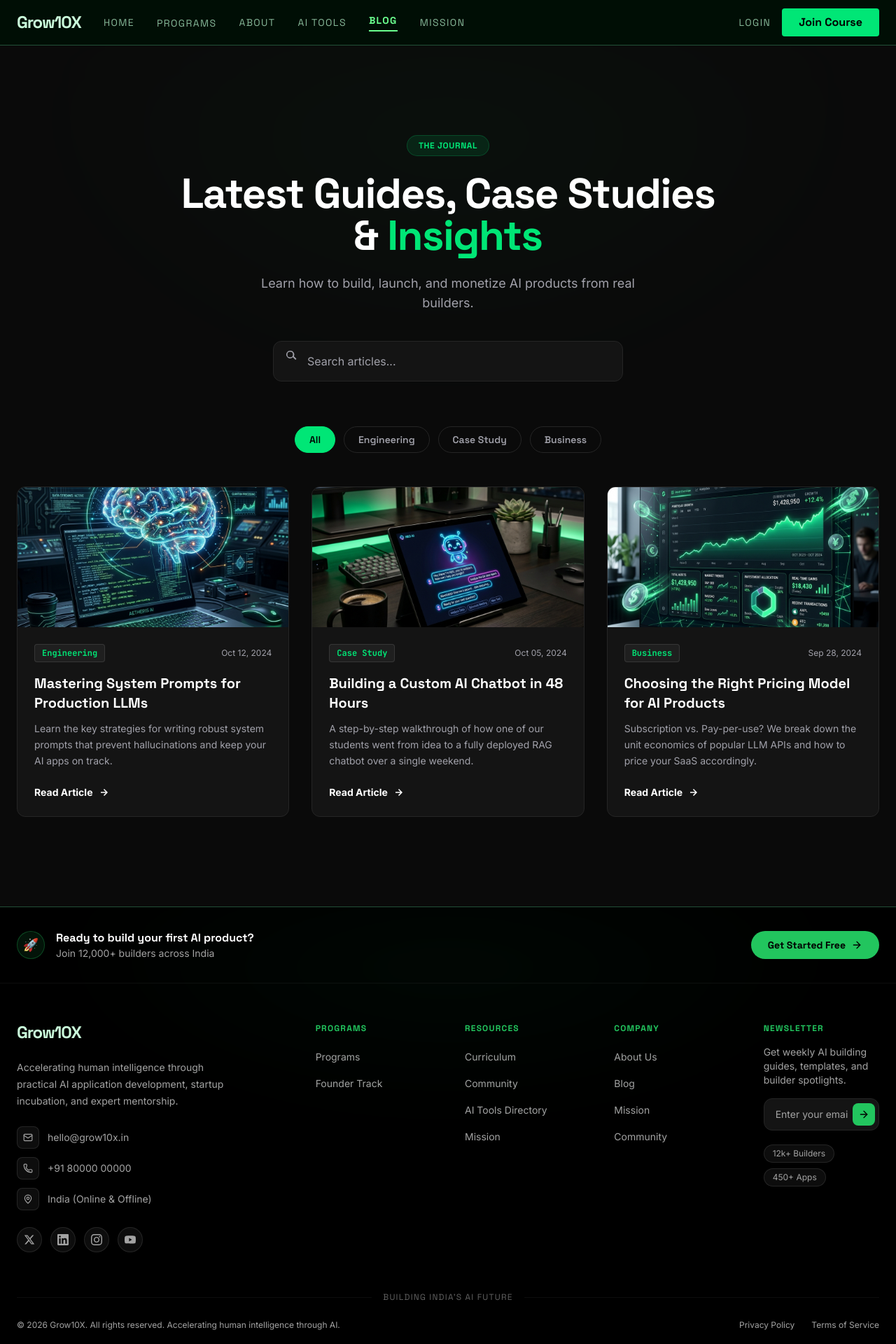
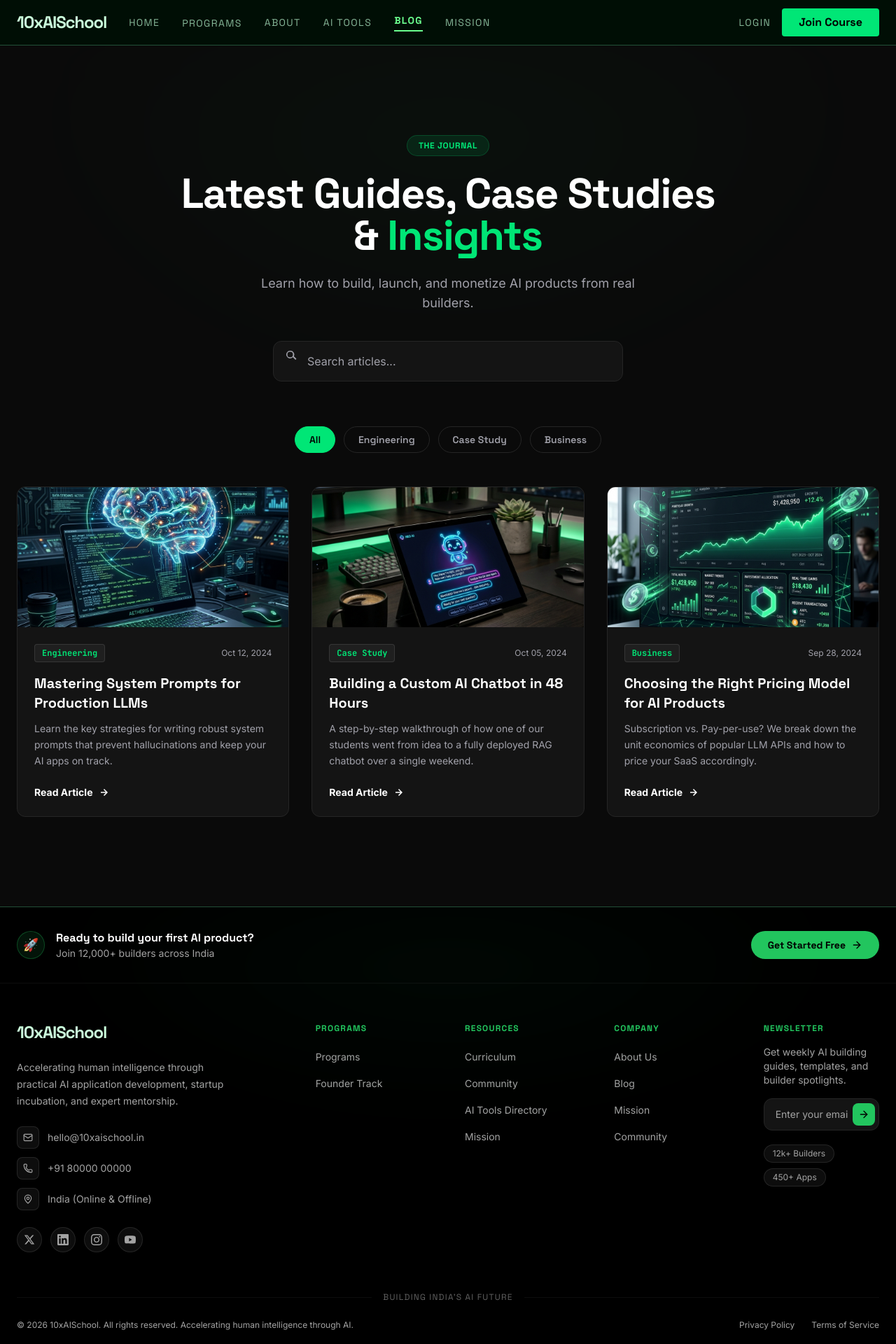
Before and after one commit to developerbuildwithsanny-cmyk/grow10x, a Next.js app: page /blog in a window 1280 px wide. Shown: the top 1920 px of the page at 70% size. Built offline with nearby package versions, Linux system fonts and the light colour scheme.

Commit message:
10X AI School name updated

```diff
--- a/package.json
+++ b/package.json
@@ -1,5 +1,5 @@
 {
-  "name": "grow10x",
+  "name": "10xaischool",
   "version": "0.1.0",
   "private": true,
   "scripts": {
--- a/src/app/blog/page.tsx
+++ b/src/app/blog/page.tsx
@@ -4,7 +4,7 @@
 import { Footer } from "@/components/Footer";
 
 export const metadata: Metadata = {
-  title: "Blog & Journal — Grow10X",
+  title: "Blog & Journal — 10xAISchool",
   description:
     "Explore guides, tutorials, and case studies about building, launching, and scaling AI products from real developers.",
 };
--- a/src/app/layout.tsx
+++ b/src/app/layout.tsx
@@ -2,7 +2,7 @@
 import "./globals.css";
 
 export const metadata: Metadata = {
-  title: "Grow10X — Learn AI. Launch Fast. Earn Faster.",
+  title: "10xAISchool — Learn AI. Launch Fast. Earn Faster.",
   description:
     "Master practical AI development. Build real-world AI applications and launch your AI startup.",
 };
--- a/src/app/mission/page.tsx
+++ b/src/app/mission/page.tsx
@@ -4,7 +4,7 @@
 import { Footer } from "@/components/Footer";
 
 export const metadata: Metadata = {
-  title: "Mission — Grow10X",
+  title: "Mission — 10xAISchool",
   description:
     "We exist to make AI building accessible to every Indian. Train 1 million builders to launch AI products by 2027.",
 };
--- a/src/app/tools/page.tsx
+++ b/src/app/tools/page.tsx
@@ -4,7 +4,7 @@
 import { Footer } from "@/components/Footer";
 
 export const metadata: Metadata = {
-  title: "AI Tools Directory — Grow10X",
+  title: "AI Tools Directory — 10xAISchool",
   description:
     "Curated AI tools every builder needs. Search and filter by Build, Design, Research, Productivity, and No-Code.",
 };
--- a/src/components/Footer.tsx
+++ b/src/components/Footer.tsx
@@ -53,7 +53,7 @@
                 href="/"
                 className="font-heading text-2xl font-black leading-7 tracking-[-0.05em] text-light-green w-fit"
               >
-                Grow10X
+                10xAISchool
               </Link>
               <p className="max-w-xs text-sm leading-6 text-muted">
                 Accelerating human intelligence through practical AI application development, startup incubation, and expert mentorship.
@@ -62,13 +62,13 @@
               {/* Contact Info */}
               <div className="flex flex-col gap-3">
                 <a
-                  href="mailto:hello@grow10x.in"
+                  href="mailto:hello@10xaischool.in"
                   className="flex items-center gap-3 text-sm text-muted hover:text-accent-emerald transition-colors group"
                 >
                   <div className="flex h-8 w-8 items-center justify-center rounded-lg border border-white/10 bg-white/5 group-hover:border-accent-emerald/40 group-hover:bg-accent-emerald/5 transition-all">
                     <Mail className="h-3.5 w-3.5" />
                   </div>
-                  hello@grow10x.in
+                  hello@10xaischool.in
                 </a>
                 <a
                   href="tel:+918000000000"
@@ -253,7 +253,7 @@
           {/* Footer Bottom */}
           <div className="mt-6 flex flex-col md:flex-row md:items-center md:justify-between gap-4">
             <p className="text-xs text-muted">
-              © 2026 Grow10X. All rights reserved. Accelerating human intelligence through AI.
+              © 2026 10xAISchool. All rights reserved. Accelerating human intelligence through AI.
             </p>
             <div className="flex items-center gap-6">
               {footerLinks.legal.map((link) => (
--- a/src/components/Navbar.tsx
+++ b/src/components/Navbar.tsx
@@ -72,7 +72,7 @@
               href="/"
               className="font-heading text-2xl font-black leading-8 tracking-[-0.05em] text-light-green"
             >
-              Grow10X
+              10xAISchool
             </Link>
             <nav className="hidden items-center gap-8 lg:flex">
               {navLinks.map((link) =>
--- a/src/lib/data.ts
+++ b/src/lib/data.ts
@@ -371,7 +371,7 @@
 
 export const founderNote = {
   name: "Sanny Kumar",
-  role: "Founder, Grow10X",
+  role: "Founder, 10xAISchool",
   paragraphs: [
     "When I started my journey in tech, the barriers to entry were massive. You needed a specific degree, access to capital, and connections to the right hubs. AI has completely shattered that paradigm. Today, the only barrier is intent.",
     "However, intent alone isn't enough without direction. I saw too many brilliant minds getting lost in the noise of tutorials, theoretical papers, and overwhelming frameworks. They were consuming AI, but not building with it. That realization birthed 1M AI Builder.",
```
Also changed, not shown: 1 other file (tests, documents, lock files or other folders).
